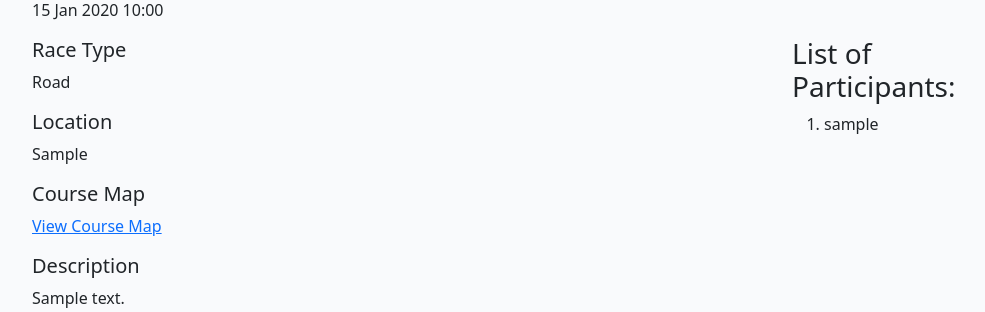
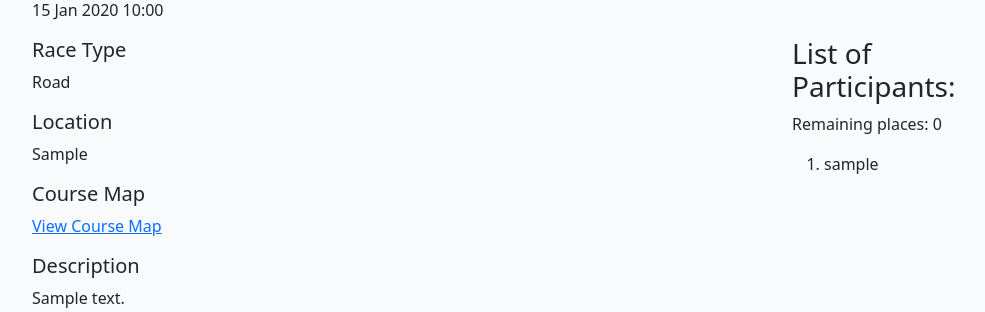
Before and after one commit to jdohertydev/runit, a Django app: a page that uses events_listing/templates/events_listing/postevent_detail.html in a window 1280 px wide. Shown: the part 560-872 px from the top of the page, without its empty margins (66-1051 px from the left). Run offline with Django 4.2, Linux system fonts and the light colour scheme; tables that the repository leaves empty hold one stand-in row (values such as "Sample post"); some libraries are stand-ins or nearby versions.

Commit message:
Implement places remaining feature. Test new feature.

```diff
--- a/events_listing/templates/events_listing/postevent_detail.html
+++ b/events_listing/templates/events_listing/postevent_detail.html
@@ -109,10 +109,18 @@
                 <div class="row mb-4">
                     <div class="col-12">
                         {% if user.is_authenticated %}
+                        {% if remaining_places > 0 %}
                         {% if user_signed_up %}
                         <button type="button" id="unsubscribeButton" class="btn btn-danger">Unsubscribe</button>
                         {% else %}
                         <button type="button" id="signupButton" class="btn btn-success">Sign Up</button>
+                        {% endif %}
+                        {% else %}
+                        {% if user_signed_up %}
+                        <button type="button" id="unsubscribeButton" class="btn btn-danger">Unsubscribe</button>
+                        {% else %}
+                        <p>No more places available</p>
+                        {% endif %}
                         {% endif %}
                         {% else %}
                         <p><a href="{% url 'account_login' %}?next={{ request.path }}">Log in</a> to sign up for this
@@ -121,9 +129,11 @@
                     </div>
                 </div>
 
+
                 <!-- List of Participants -->
                 <div class="col-md-8 card mb-4 mt-3">
                     <h3>List of Participants:</h3>
+                    <p>Remaining places: {{ remaining_places }}</p>
                     {% if signups %}
                     <ol>
                         {% for signup in signups %}
--- a/events_listing/views.py
+++ b/events_listing/views.py
@@ -22,6 +22,9 @@ def postevent_detail(request, slug):
     comments = post.comments.all().order_by("-created_on")
     comment_count = post.comments.filter(approved=True).count()
 
+    # Pass the post object to the template context
+    remaining_places = max(post.max_participants - post.signups.count(), 0)
+
     # Check if the user is signed up for the event
     user_signed_up = request.user.is_authenticated and EventSignUp.objects.filter(event=post, user=request.user).exists()
 
@@ -35,6 +38,9 @@ def postevent_detail(request, slug):
             else:
                 messages.add_message(request, messages.ERROR, 'The event is full.')
             return redirect('postevent_detail', slug=post.slug)
+
+
+
         elif 'unsubscribe' in request.POST:
             EventSignUp.objects.filter(event=post, user=request.user).delete()
             messages.add_message(request, messages.SUCCESS, 'You have unsubscribed from the event.')
@@ -59,6 +65,7 @@ def postevent_detail(request, slug):
             "comment_form": comment_form,
             "user_signed_up": user_signed_up,
             "signups": post.signups.all(),
+            "remaining_places": remaining_places,
         },
     )
 
```
